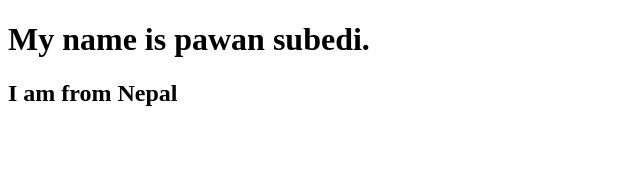
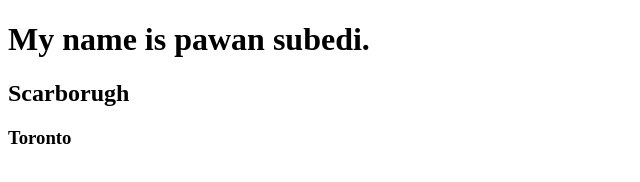
Before and after one commit to p4w4n716/Firstcode, a plain HTML site: page index.html in a window 1280 px wide. Shown: the whole page, without its empty margins (0-640 px from the left). Drawn offline with Linux system fonts and the light colour scheme.

Commit message:
Update index.html

```diff
--- a/index.html
+++ b/index.html
@@ -7,6 +7,7 @@
 </head>
 <body>
     <h1>My name is pawan subedi.</h1>
-    <h2>I am from Nepal</h2>
+    <h2>Scarborugh</h2>
+    <h3>Toronto</h3>
 </body>
 </html>
```
